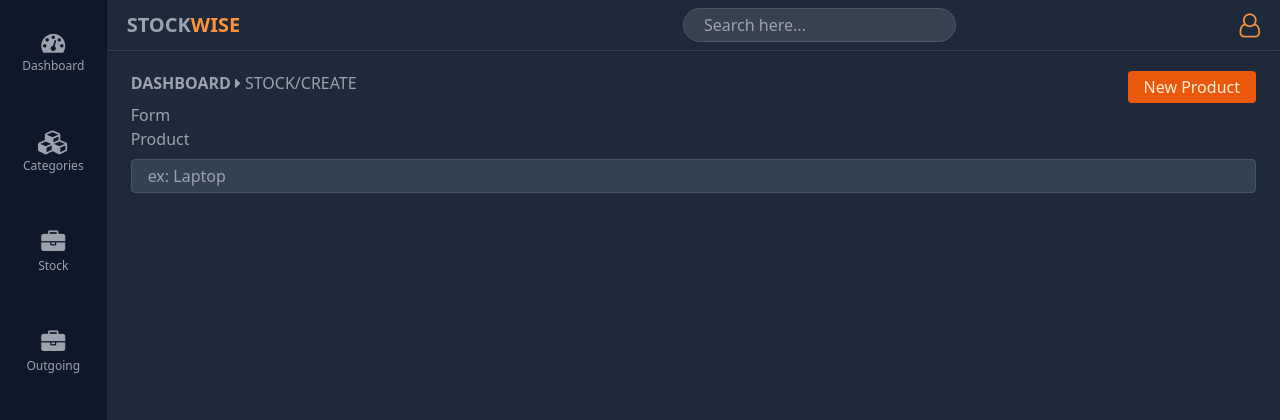
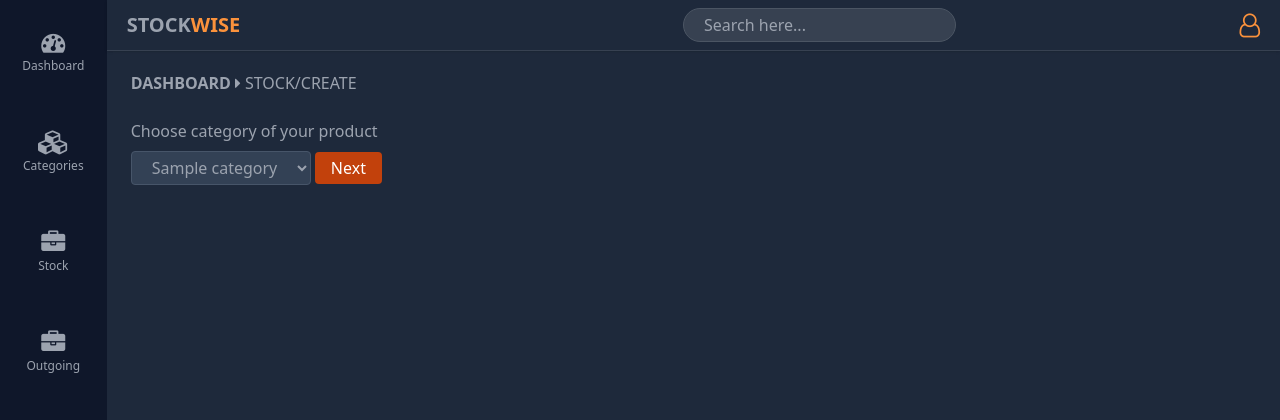
Before and after one commit to akimanagabriel/Django_inventory_MIS_system, a Django app: page /dashboard/stock/create/ in a window 1280 px wide. Shown: the top 420 px of the page. Run offline with Django 4.2, Linux system fonts and the light colour scheme; a user stored in the database is signed in; tables that the repository leaves empty hold one stand-in row (values such as "Sample post").

Commit message:
add forms for products

```diff
--- a/dashboard/controllers/stockController.py
+++ b/dashboard/controllers/stockController.py
@@ -1,3 +1,4 @@
+from django.http import HttpResponse
 from django.shortcuts import render, redirect
 from django.contrib.auth.decorators import login_required
 from main.models import Category
@@ -8,11 +9,6 @@ from django.contrib import messages
 @login_required
 def index(request):
     return render(request, 'stock/stockIndex.html')
-
-
-@login_required
-def createProduct(request):
-    return render(request, 'stock/createProduct.html')
 
 
 @login_required
@@ -32,15 +28,22 @@ def createCategory(request):
     title = str(request.POST.get('title'))
     expireble = bool(request.POST.get('isExpirable'))
 
+    # check if exist
+    category = Category.objects.filter(title=title)
+    if (category):
+        messages.error(request, "Category already exist")
+        route = f"/dashboard/category/create/"
+        return redirect(route)
+
     if char_length(title):
-        messages.error(request,"Category title must be atleast 3 characters long")
+        messages.error(
+            request, "Category title must be atleast 3 characters long")
         route = f"/dashboard/category/create/"
         return redirect(route)
     if not is_letters_only(title):
-        messages.error(request,'category title must contain characters only')
+        messages.error(request, 'category title must contain characters only')
         route = f"/dashboard/category/create/"
         return redirect(route)
-
 
     # insert into db
     category = Category(title=title, isExpirable=expireble)
@@ -61,14 +64,16 @@ def editCategory(request, id):
     context = {'category': Category.objects.filter(id=id)[0]}
     return render(request, 'category/editcategory.html', context)
 
+
 @login_required
 def updateCategory(request, id):
     if char_length(request.POST.get('title')):
-        messages.error(request,"Category title must be atleast 3 characters long")
+        messages.error(
+            request, "Category title must be atleast 3 characters long")
         route = f"/dashboard/categories/{id}/edit"
         return redirect(route)
     if not is_letters_only(request.POST.get('title')):
-        messages.error(request,'category title must contain characters only')
+        messages.error(request, 'category title must contain characters only')
         route = f"/dashboard/categories/{id}/edit"
         return redirect(route)
 
@@ -78,3 +83,17 @@ def updateCategory(request, id):
     category.save()
     messages.success(request, "changes saved successfully!")
     return redirect('/dashboard/categories/')
+
+
+@login_required
+def createProduct(request):
+    categories = Category.objects.all().order_by('title')
+    return render(request, 'stock/createProduct.html', {'categories': categories, 'form': 1})
+
+
+@login_required
+def checkExpirableCategory(request):
+    id = int(request.POST.get('category'))
+    category = Category.objects.filter(id=id)[0]
+    categories = Category.objects.all().order_by('title')
+    return render(request, 'stock/createProduct.html', {'category': category, 'categories': categories, 'form': 2})
--- a/dashboard/templates/stock/createProduct.html
+++ b/dashboard/templates/stock/createProduct.html
@@ -1,9 +1,4 @@
-{% extends 'dashboard/base.html' %}
-
-{% block title %}
-  stock
-{% endblock %}
-
+{% extends 'dashboard/base.html' %} {% block title %} stock {% endblock %}
 {% block content %}
 <div>
   <header class="flex justify-between">
@@ -12,21 +7,90 @@
       <i class="fa fa-caret-right" aria-hidden="true"></i>
       STOCK/CREATE
     </div>
-      <div>
-        <a href="/dashboard/stock/create/"><button class="px-4 py-1 rounded bg-orange-600 text-orange-100 hover:bg-orange-700">New Product</button></a>
-      </div>
   </header>
 </div>
+
 <div>
-    <h1>Form</h1>
-    <div class="grid grid-cols-1 gap-2">
-        <label>Product</label>
-        <input
+  <div class="my-6 grid grid-cols-1 md:grid-cols-12 gap-5">
+    <form action="{% url 'checkexpire' %}" method="post" class="md:col-span-5">
+      {% csrf_token %}
+      <label class="block mb-2">Choose category of your product</label>
+      <select
         placeholder="ex: Laptop"
         type="text"
-          name="produ"
+        name="category"
+        class="px-4 py-1 rounded bg-slate-700 border border-slate-600"
+      >
+        {% for category in categories %}
+        <option value="{{ category.id }}" class="capitalize">
+          {{ category.title }}
+        </option>
+        {% endfor %}
+      </select>
+      <button
+        class="px-4 py-1 rounded bg-orange-700 hover:bg-orange-800 text-white"
+      >
+        Next
+      </button>
+    </form>
+    {% if form == 2 %} {% comment %} return second form {% endcomment %}
+    <form action="" method="post" class="md:col-span-7">
+      <div class="bg-slate-900 p-5 rounded shadow space-y-3">
+        <p>
+          Create a product which belongd in
+          <b class="capitalize text-orange-400">{{category.title}}</b> category
+        </p>
+
+        <div class="grid grid-cols-1 sm:grid-cols-2 gap-3">
+          <div class="flex flex-col">
+            <label>Product title</label>
+            <input
+              type="text"
+              name="productTitle"
+              class="px-4 py-1 rounded bg-slate-700 border border-slate-600"
+            />
+          </div>
+
+          <div class="flex flex-col">
+            <label>Price</label>
+            <input
+              type="number"
+              name="price"
               class="px-4 py-1 rounded bg-slate-700 border border-slate-600"
             />
           </div>
         </div>
+
+        <div class="flex flex-col">
+          <label>Quantity</label>
+          <input
+            type="number"
+            name="quantity"
+            class="px-4 py-1 rounded bg-slate-700 border border-slate-600"
+          />
+        </div>
+
+        {% if category.isExpirable %}
+        <div class="flex flex-col">
+          <label>Expiration date</label>
+          <input
+            type="date"
+            name="quantity"
+            class="px-4 py-1 rounded bg-slate-700 border border-slate-600"
+          />
+        </div>
+        {% endif %}
+
+        <div class="flex flex-col">
+          <button
+            class="px-5 py-1 rounded text-white bg-orange-700 hover:bg-orange-800 mt-3"
+          >
+            Finish
+          </button>
+        </div>
+      </div>
+    </form>
+    {% endif %}
+  </div>
+</div>
 {% endblock %}
--- a/dashboard/templates/stock/stockIndex.html
+++ b/dashboard/templates/stock/stockIndex.html
@@ -13,7 +13,7 @@
         STOCK
       </div>
       <div>
-        <a href="/dashboard/stock/create/"><button class="px-4 py-1 rounded bg-orange-600 text-orange-100 hover:bg-orange-700">New Product</button></a>
+        <a href="/dashboard/stock/create/"><button class="px-4 py-1 rounded bg-orange-600 text-orange-100 hover:bg-orange-700">New</button></a>
       </div>
     </header>
   </div>
--- a/dashboard/urls.py
+++ b/dashboard/urls.py
@@ -1,14 +1,25 @@
 from django.urls import path
-from . import views
-from .controllers import stockController
+from dashboard import views
+from dashboard.controllers import stockController
+from dashboard.controllers import productController
 
 urlpatterns = [
     path('', views.home),
     path('stock/', stockController.index),
     path('stock/create/', stockController.createProduct),
-    path('categories/',stockController.categoriesIndex),
-    path('category/create/',stockController.createCategory),
-    path('categories/<int:id>/delete',stockController.deleleteCategory),
-    path('categories/<int:id>/edit',stockController.editCategory),
-    path('category/<int:id>/update',stockController.updateCategory),
+    path('categories/', stockController.categoriesIndex),
+    path('category/create/', stockController.createCategory),
+    path('categories/<int:id>/delete', stockController.deleleteCategory),
+    path('categories/<int:id>/edit', stockController.editCategory),
+    path('category/<int:id>/update', stockController.updateCategory),
+    path('category/chechexpire/',stockController.checkExpirableCategory, name='checkexpire'),
+
+    # products routes
+    path('product/', productController.index, name='product.index'),
+    path('product/create', productController.create, name='product.create'),
+    path('product/store', productController.store, name='product.store'),
+    path('product/<int:id>/show', productController.show, name='product.show'),
+    path('product/<int:id>/edit', productController.edit, name='product.edit'),
+    path('product/<int:id>/update', productController.update, name='product.update'),
+    path('product/<int:id>/destroy', productController.destroy, name='product.destroy'),
 ]
```
Also changed, not shown: dashboard/controllers/productController.py (added, +40 -0 lines). Lines whose indentation alone changed are shown as unchanged.
